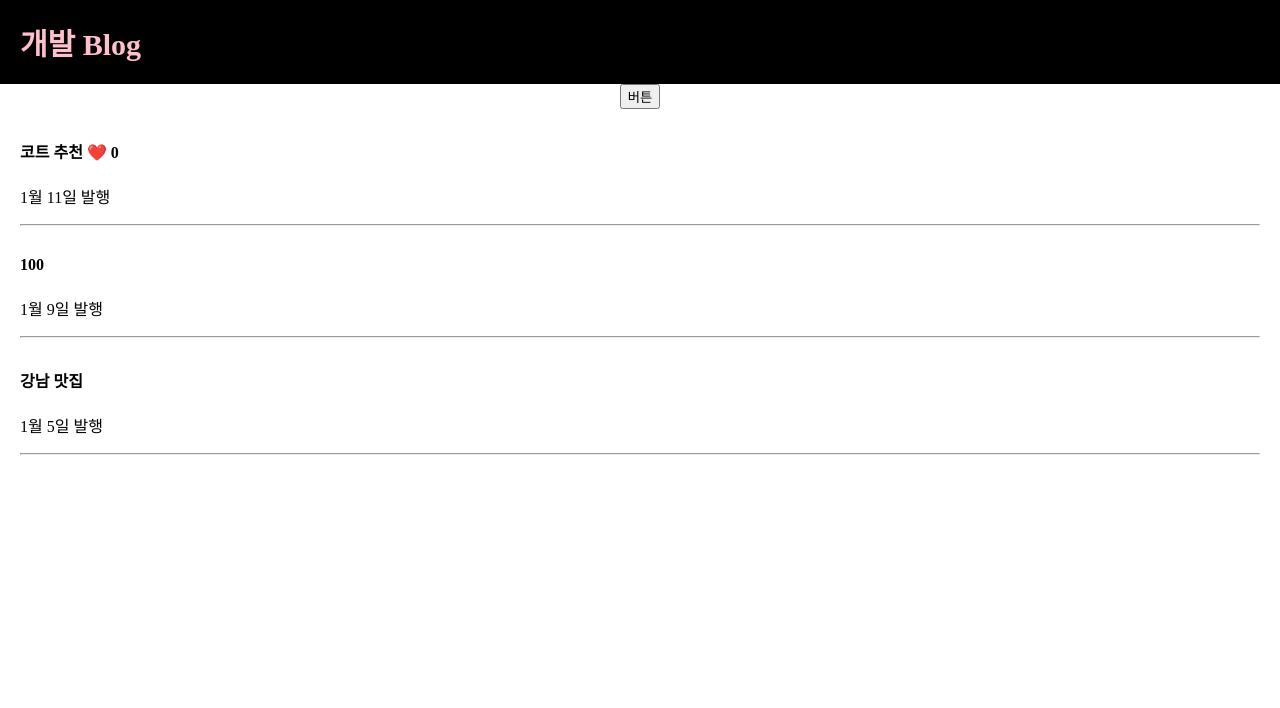
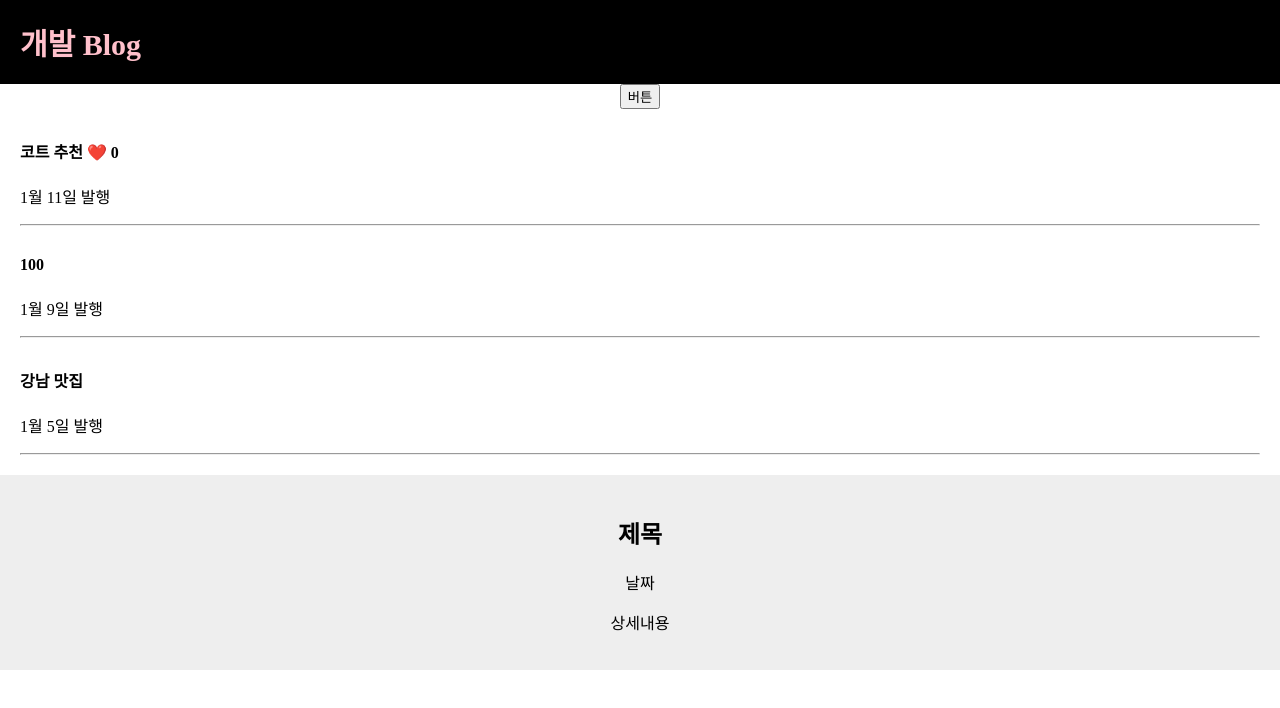
Before and after one commit to ulr0/react-class, a React (Create React App) app: page / in a window 1280 px wide. Shown: the top 708 px of the page. Built offline with nearby package versions, Linux system fonts and the light colour scheme.

Commit message:
Component 만들기

```diff
--- a/src/App.css
+++ b/src/App.css
@@ -4,6 +4,12 @@
 body {
   font-family:
   'nanumsquare';
+}
+
+.modal {
+  margin-top: 20px;
+  padding: 20px;
+  background: #eee;
 }
 
 .black-nav {
--- a/src/App.js
+++ b/src/App.js
@@ -37,8 +37,28 @@
         <p>1월 5일 발행</p>
         <hr/>
       </div>
+{/*
+      <div className="modal">
+        <h2>제목</h2>
+        <p>날짜</p>
+        <p>상세내용</p>
+      </div> */}
+
+      <Modal />
+
     </div>
   );
 }
 
+// Component 만드는 법, 위치는 function App 이랑 나란히
+function Modal(){
+  return(
+    <div className="modal">
+      <h2>제목</h2>
+      <p>날짜</p>
+      <p>상세내용</p>
+    </div>
+  )
+}
+
 export default App;
```
